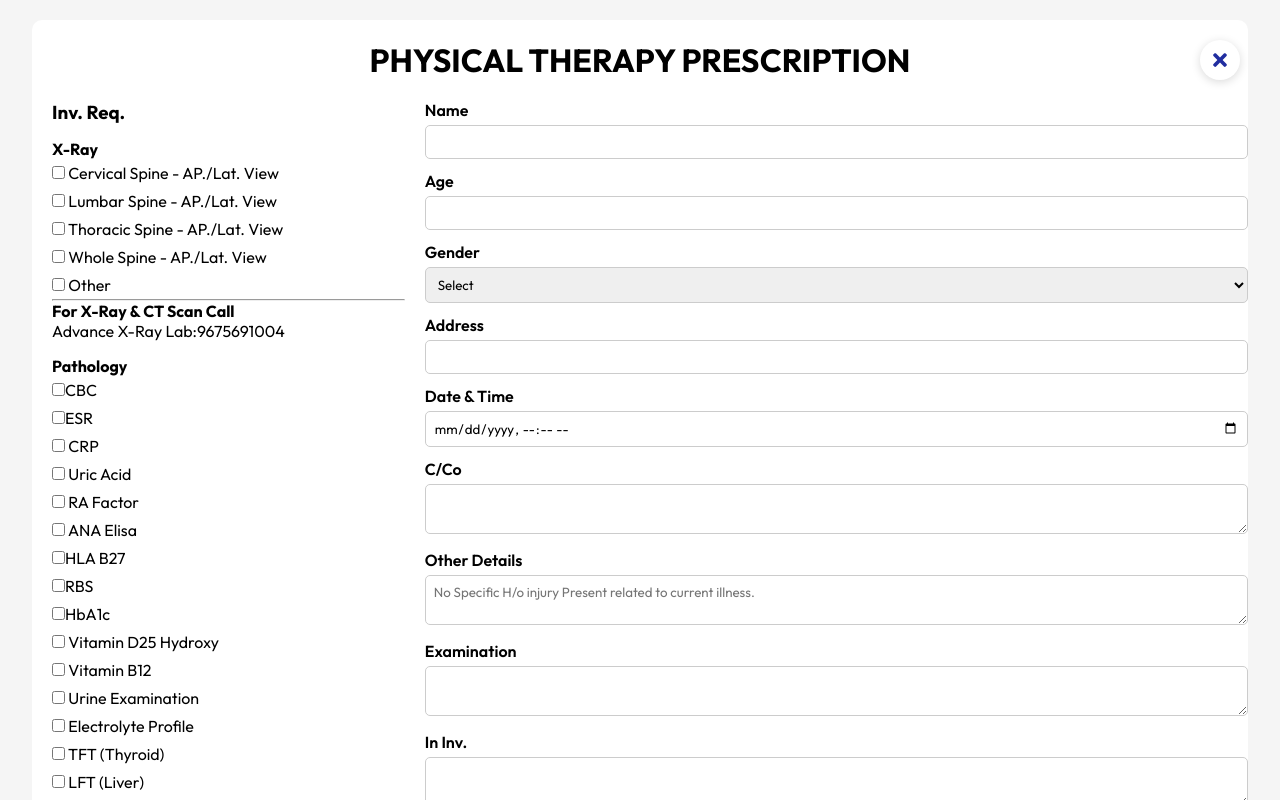
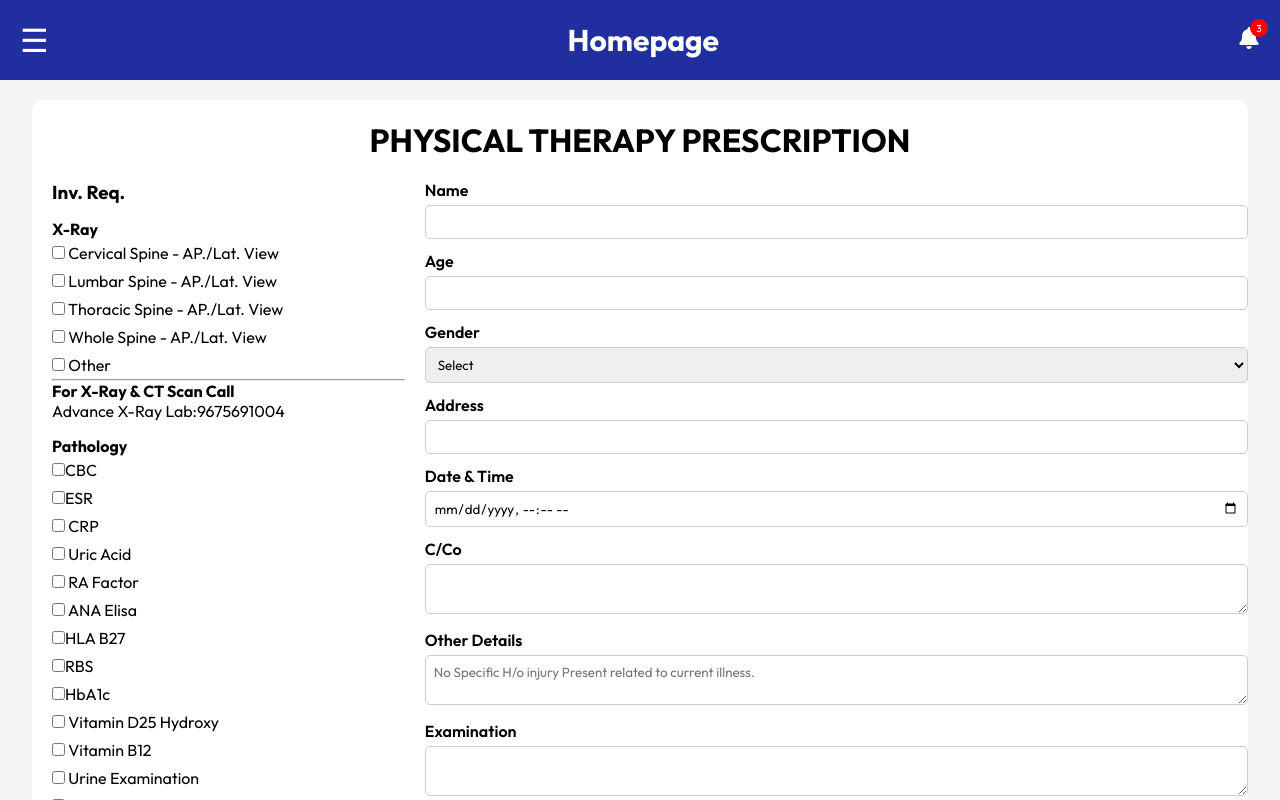
Before and after one commit to sagarkumarsaini11/clinic-website, a React (Vite) app: page /prescription in a window 1280 px wide. Shown: the top 800 px of the page. Built offline with nearby package versions, Linux system fonts and the light colour scheme.

Commit message:
18th commit

```diff
--- a/src/Components/PrescriptionForm/PrescriptionForm.css
+++ b/src/Components/PrescriptionForm/PrescriptionForm.css
@@ -136,15 +136,15 @@ table td{
   width: 40px;
   height: 40px;
 
-  background: #ffffff;
 
-  border-radius: 50%;
+
+
 
   padding: 10px;
 
   color: #212ea0;
 
-  box-shadow: 0 2px 10px rgba(0,0,0,0.15);
+
 
   cursor: pointer;
 
--- a/src/Components/PrescriptionForm/PrescriptionForm.jsx
+++ b/src/Components/PrescriptionForm/PrescriptionForm.jsx
@@ -2,7 +2,7 @@ import React, { useState } from "react";
 import "./PrescriptionForm.css";
 import { useNavigate, useLocation } from "react-router-dom";
 import { FaTimes } from "react-icons/fa";
-
+import Sidebar from "../Sidebar/Sidebar";
 
 export default function PrescriptionForm() {
  const navigate = useNavigate();
@@ -129,6 +129,8 @@ personalizedHomeTreatment: false,
 
 
   return (
+    <>
+    <Sidebar/>
     <div className="prescription-container">
 
 <FaTimes
@@ -645,5 +647,6 @@ personalizedHomeTreatment: false,
            </div>
        </form>
     </div>
+    </>
   );
 }
```
